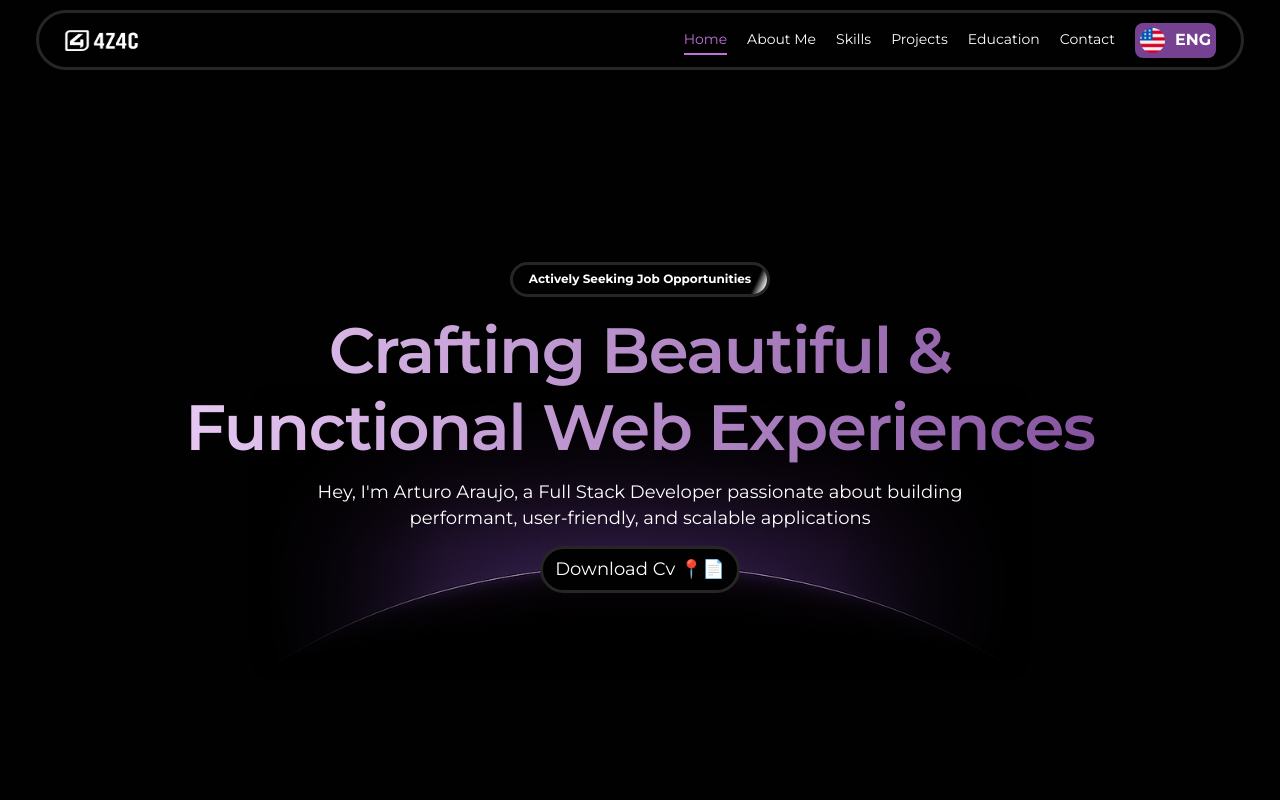
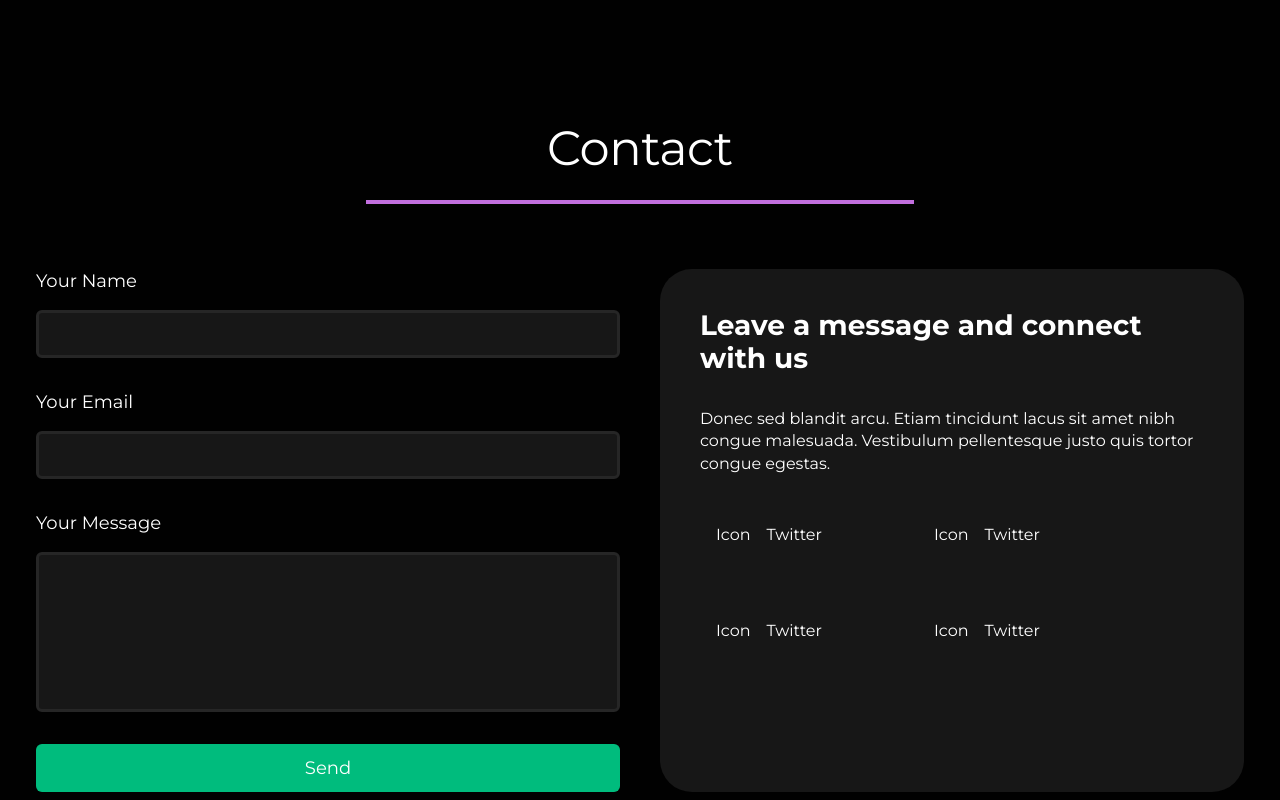
Before and after one commit to ArturoZAC/testing-forport-4z4c, a Next.js app: page / in a window 1280 px wide. Shown: the top 800 px of the page. Built offline with nearby package versions, Linux system fonts and the light colour scheme.

Commit message:
contactfinished

```diff
--- a/src/app/(home)/page.tsx
+++ b/src/app/(home)/page.tsx
@@ -1,4 +1,4 @@
-import { About, Footer, Hero } from "@/views";
+import { About, Contact, Footer, Hero } from "@/views";
 
 export default function HomePage() {
 
@@ -6,10 +6,10 @@ export default function HomePage() {
     // <main className="px-6">
 
     <>
-
-    <Hero/>
-    <About/>
-    <Footer />
+    {/* <Hero/> */}
+    {/* <About/> */}
+    {/* <Footer /> */}
+    <Contact />
 
     </>
 
--- a/src/app/globals.css
+++ b/src/app/globals.css
@@ -13,6 +13,8 @@
   --color-third: #c26fde;
   --color-third-light: #e9a7ff;
   --color-third-back: #774192;
+  --color-fourth: #171717;
+  --color-fourth-back: #262626;
 
   --animate-colorChange: colorChange 0.3s ease-in forwards;
   --animate-shine: shine 2s infinite linear;
@@ -77,6 +79,10 @@
 }
 
 @layer components {
+
+  .input-custom {
+    @apply rounded-md bg-fourth h-full outline-none border-3 border-neutral-800 focus:border-neutral-500 transition-colors duration-300;
+  }
 
   .text-h2-r-d {
     @apply text-[48px] font-normal leading-[1.2] tracking-[-0.01em]
--- a/src/components/about/AboutCard.tsx
+++ b/src/components/about/AboutCard.tsx
@@ -4,9 +4,10 @@ export const AboutCard = () => {
   // shadow-lg shadow-third-light/50
 
   return (
-    <div className="relative bg-neutral-900 w-full max-w-[584px] h-[600px] p-10 rounded-[34px] flex flex-col justify-around
+    <div className="relative bg-neutral-900 w-full max-w-1/2 h-[600px] rounded-4xl
      before:bg-third-back before:w-full  before:max-w-[584px]  before:min-h-[600px] before:absolute before:right-2 before:rounded-[34px] before:rotate-[-4deg] before:-z-10 before:shadow-lg before:shadow-fuchsia-700/50
     ">
+      <div className="flex flex-col justify-around items-center p-10 h-[inherit]">
         <div className="space-y-6">
           <p className="text-subtitle1-b-d">WHO I AM</p>
           <p className="text-body-small-r-d">As a software Developer with a background in computer systems, algorithms, and data structures, I have two years of experience in IT and two years of English studies under my belt. I am currently furthering my education in the 42 network for a Master Digital IT Architect degree. Coding and problem-solving through code are my passions, and I am excited to collaborate with talented programmers and expand my knowledge even more!</p>
@@ -16,5 +17,6 @@ export const AboutCard = () => {
           <p className="text-body-small-r-d">As a software Developer with a background in computer systems, algorithms, and data structures, I have two years of experience in IT and two years of English studies under my belt. </p>
         </div>
       </div>
+    </div>
   )
 }
--- a/src/components/about/BodyAbout.tsx
+++ b/src/components/about/BodyAbout.tsx
@@ -5,7 +5,7 @@ import { CardContainer } from "./CardContainer";
 export const BodyAbout = () => {
   return (
     <div className="flex flex-col justify-center items-center">
-      <MainContainer className="flex flex-row justify-center items-center gap-x-[40px]">
+      <MainContainer className="flex flex-row justify-center items-center gap-x-10">
         <AboutCard />
         <CardContainer />
       </MainContainer>
--- a/src/components/about/Card.tsx
+++ b/src/components/about/Card.tsx
@@ -8,7 +8,7 @@ interface Props {
 
 export const Card = ( {icon,lead,descripcion}: Props) => {
   return (
-    <div className="w-full max-w-[272px] min-h-[272px] p-5 flex flex-col gap-y-3 bg-neutral-900 rounded-[34px] shadow-lg shadow-fuchsia-700/50">
+    <div className="w-full max-w-[272px] min-h-[272px] p-5 flex flex-col gap-y-3 bg-fourth rounded-4xl shadow-lg shadow-fuchsia-700/50">
       <div className="size-[50px] bg-third-light">{ icon }</div>
       <p className="text-lead-b-d">{ lead }</p>
       <p className="text-body-small-r-d text-pretty">{descripcion}</p>
--- a/src/components/about/CardContainer.tsx
+++ b/src/components/about/CardContainer.tsx
@@ -2,7 +2,7 @@ import { Card } from "./Card"
 
 export const CardContainer = () => {
   return (
-    <div className="w-full h-[600px] grid grid-cols-2 gap-5 content-between">
+    <div className="w-full max-w-1/2 h-[600px] grid grid-cols-2 gap-5 content-between">
       <Card lead="Problem Solver" descripcion="Approaching complex coding challenges with analytical thinking and persistence."/>
       <Card lead="Continuous Learner" descripcion="Passionate about staying updated with the latest technologies and best practices."/>
       <Card lead="Creative Thinker" descripcion="Finding innovative solutions by thinking outside the box."/>
--- /dev/null
+++ b/src/components/contact/BodyContact.tsx
@@ -0,0 +1,14 @@
+import { MainContainer } from "../responsive/MainContainer";
+import { Connect } from "./Connect";
+import { Form } from "./Form";
+
+export const BodyContact = () => {
+  return (
+    <div className="flex flex-col justify-center items-center">
+      <MainContainer className="flex flex-row justify-center items-stretch gap-x-10">
+        <Form />
+        <Connect/>
+      </MainContainer>
+    </div>
+  );
+};
--- /dev/null
+++ b/src/components/contact/Connect.tsx
@@ -0,0 +1,30 @@
+
+export const Connect = () => {
+  return (
+    <div className="w-full max-w-1/2 bg-fourth rounded-4xl h-[inherit]">
+      <div className="p-10 flex flex-col gap-y-8">
+        <p className="text-subtitle1-b-d">Leave a message and connect with us</p>
+        <p className="text-body-small-r-d">Donec sed blandit arcu. Etiam tincidunt lacus sit amet nibh congue malesuada. Vestibulum pellentesque justo quis tortor congue egestas.</p>
+        <div className="grid grid-cols-2 gap-x-20 gap-y-10 w-fit">
+          <div className="flex flex-row gap-x-4 w-fit p-4">
+            <div>Icon</div>
+            <p>Twitter</p>
+          </div>
+          <div className="flex flex-row gap-x-4 w-fit p-4">
+            <div>Icon</div>
+            <p>Twitter</p>
+          </div>
+          <div className="flex flex-row gap-x-4 w-fit p-4">
+            <div>Icon</div>
+            <p>Twitter</p>
+          </div>
+          <div className="flex flex-row gap-x-4 w-fit p-4">
+            <div>Icon</div>
+            <p>Twitter</p>
+          </div>
+        </div>
+      </div>
+    </div>
+
+  );
+};
--- /dev/null
+++ b/src/components/contact/Form.tsx
@@ -0,0 +1,22 @@
+
+export const Form = () => {
+  return (
+    <div className="w-full max-w-1/2h-auto">
+      <form className="flex flex-col gap-y-8">
+        <div className="flex flex-col gap-y-4">
+          <label htmlFor="name" className="text-body-large-r-d">Your Name</label>
+          <input type="text" name="name" id="name" className="px-4 min-h-12 input-custom"/>
+        </div>
+        <div className="flex flex-col gap-y-4">
+          <label htmlFor="email" className="text-body-large-r-d">Your Email</label>
+          <input type="text" name="email" id="email" className="px-4 min-h-12 input-custom"/>
+        </div>
+        <div className="flex flex-col gap-y-4">
+          <label htmlFor="message" className="text-body-large-r-d">Your Message</label>
+          <textarea name="message" id="message" className="p-4 min-h-40 resize-none input-custom"></textarea>
+        </div>
+        <button type="submit" className="h-full min-h-12 bg-emerald-500 rounded-md text-body-large-r-d hover:bg-emerald-800 transition-colors duration-300">Send</button>
+      </form>
+    </div>
+  );
+};
--- /dev/null
+++ b/src/components/contact/index.ts
@@ -0,0 +1,3 @@
+export * from './BodyContact';
+export * from './Connect';
+export * from './Form';
--- /dev/null
+++ b/src/views/Contact.tsx
@@ -0,0 +1,11 @@
+import { BodyContact } from "@/components/contact/BodyContact";
+import { Title } from "@/components/ui";
+
+export const Contact = () => {
+  return (
+    <section className="flex flex-col gap-y-[65px] mt-30">
+      <Title title="Contact"/>
+      <BodyContact />
+    </section>
+  );
+};
--- a/src/views/index.ts
+++ b/src/views/index.ts
@@ -1,3 +1,4 @@
 export * from './About';
 export * from './Footer';
 export * from './Hero';
+export * from './Contact';
```
Lines whose indentation alone changed are shown as unchanged.
